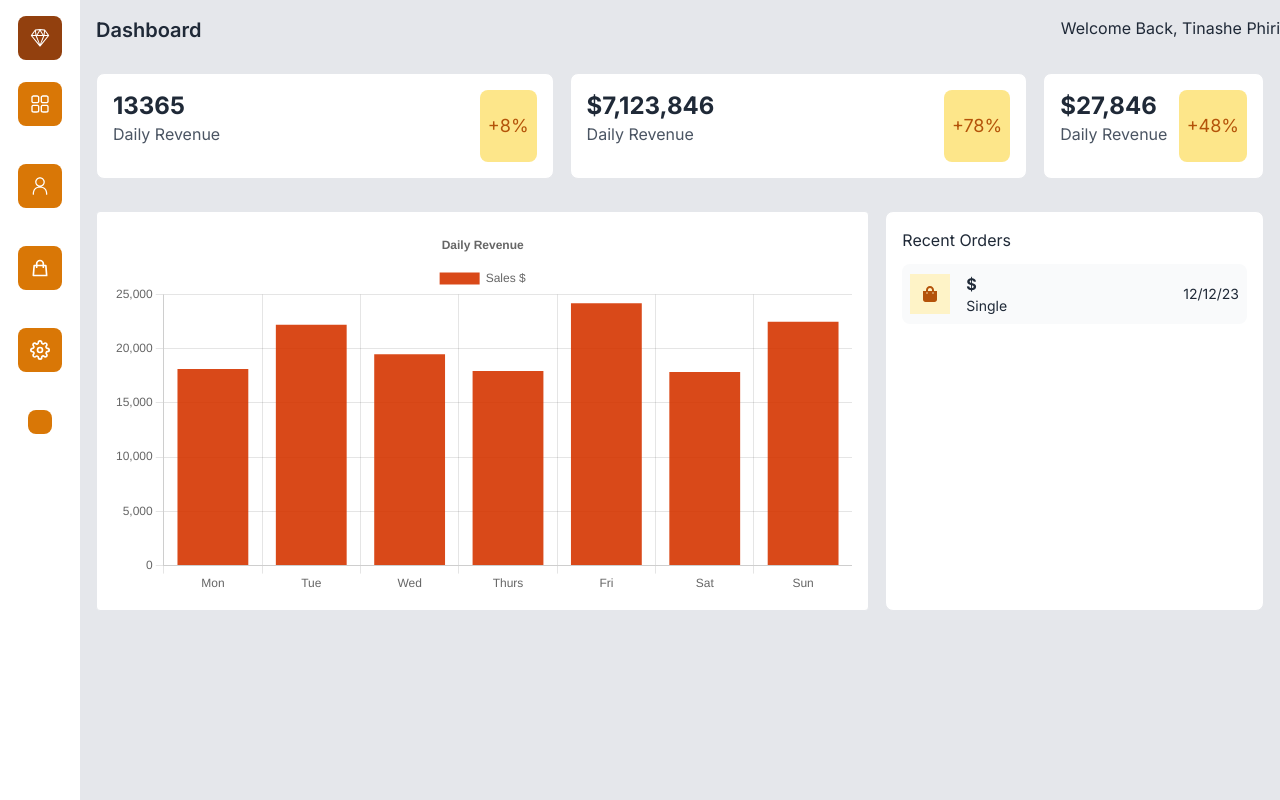
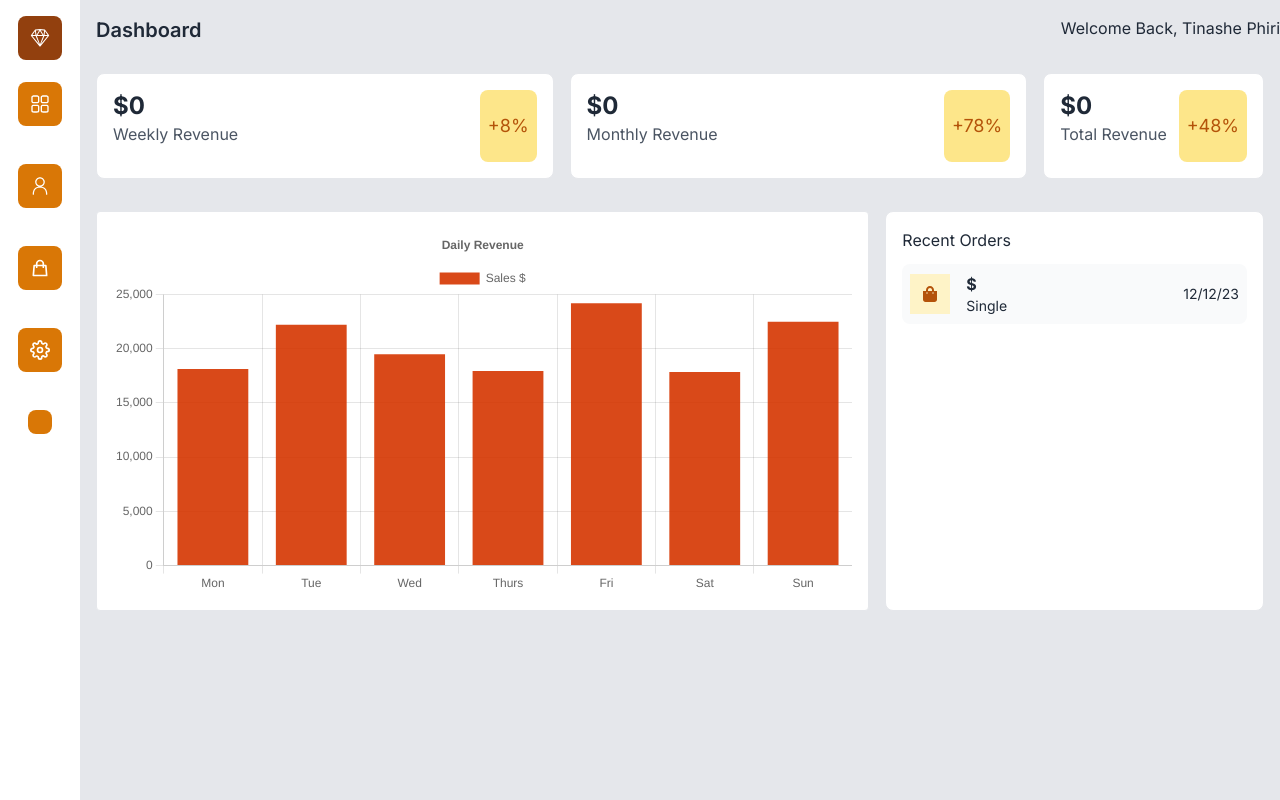
Before and after one commit to TinaTech-Developers/cfknya-resort, a Next.js app: page /dashboard/home in a window 1280 px wide. Built offline with nearby package versions, Linux system fonts and the light colour scheme; no server answers; the database is empty.

Commit message:
new updates

```diff
--- a/src/app/dashboard/components/TopCards.js
+++ b/src/app/dashboard/components/TopCards.js
@@ -1,28 +1,89 @@
-import React from "react";
+"use client";
+import React, { useState, useEffect } from "react";
 
-const getOrders = async () => {
-  try {
-    const res = await fetch("/api/orders", {
-      cache: "no-store",
-    });
-    if (!res.ok) {
-      throw new Error("failed to fetch data");
+export default function TopCards() {
+  const [reservations, setReservations] = useState([]);
+
+  useEffect(() => {
+    async function fetchData() {
+      try {
+        const response = await fetch("/api/reservations");
+        const reservations = await response.json();
+
+        if (Array.isArray(reservations.reservations)) {
+          setReservations(reservations.reservations);
+        } else {
+          console.log("Unexpected data structure:", reservations);
+        }
+      } catch (error) {
+        console.error("Error fetching data:", error);
+      }
     }
-    return res.json();
-  } catch (error) {
-    console.log("Error loading orders", error);
-  }
-};
+    fetchData();
+  }, []);
 
-export default async function TopCards() {
-  // const { orders } = await getOrders();  const price = orders.newPrice;
+  // revenue for seven days
+  const today = new Date();
+  const sevenDaysAgo = new Date(today);
+  sevenDaysAgo.setDate(today.getDate() - 7);
+
+  const weekly = (Array.isArray(reservations) ? reservations : []).reduce(
+    (acc, current) => {
+      const createdAtDate = new Date(current.createdAt); // Use the createdAt field
+
+      console.log(`Created At: ${createdAtDate}, Total: ${current.total}`); // Debugging log
+
+      // Check if createdAtDate is a valid date
+      if (!isNaN(createdAtDate.getTime())) {
+        if (createdAtDate >= sevenDaysAgo && createdAtDate <= today) {
+          return acc + (parseFloat(current.total) || 0); // Ensure total is treated as a number
+        }
+      } else {
+        console.warn(`Invalid date for reservation: ${current.createdAt}`); // Warning for invalid dates
+      }
+
+      return acc;
+    },
+    0
+  );
+
+  // revenue for month agoo
+  const monthAgo = new Date(today);
+  monthAgo.setMonth(today.getDate() - 30);
+  const monthly = (Array.isArray(reservations) ? reservations : []).reduce(
+    (acc, current) => {
+      const createdAtDate = new Date(current.createdAt); // Use the createdAt field
+
+      console.log(`Created At: ${createdAtDate}, Total: ${current.total}`); // Debugging log
+
+      // Check if createdAtDate is a valid date
+      if (!isNaN(createdAtDate.getTime())) {
+        if (createdAtDate >= monthAgo && createdAtDate <= today) {
+          return acc + (parseFloat(current.total) || 0); // Ensure total is treated as a number
+        }
+      } else {
+        console.warn(`Invalid date for reservation: ${current.createdAt}`); // Warning for invalid dates
+      }
+
+      return acc;
+    },
+    0
+  );
+
+  console.log(`Total for the last 30 days: ${monthly}`); // Output the final totareservations
+
+  // total revenue
+  const allTotal = (Array.isArray(reservations) ? reservations : []).reduce(
+    (acc, current) => acc + (current.total || 0),
+    0
+  );
 
   return (
     <div className="grid lg:grid-cols-5 gap-4 p-4 mt-10">
       <div className=" lg:col-span-2 col-span-1 bg-white flex justify-between w-full border p-4 rounded-lg">
         <div className="flex flex-col w-full pb-4">
-          <p className="text-2xl font-bold">13365</p>
-          <p className="text-gray-600">Daily Revenue</p>
+          <p className="text-2xl font-bold">${weekly}</p>
+          <p className="text-gray-600">Weekly Revenue</p>
         </div>
         <p className="bg-amber-200 flex justify-center items-center p-2 rounded-lg">
           <span className="text-amber-700 text-lg">+8%</span>
@@ -30,8 +91,8 @@ export default async function TopCards() {
       </div>
       <div className=" lg:col-span-2 col-span-1 bg-white flex justify-between w-full border p-4 rounded-lg">
         <div className="flex flex-col w-full pb-4">
-          <p className="text-2xl font-bold">$7,123,846</p>
-          <p className="text-gray-600">Daily Revenue</p>
+          <p className="text-2xl font-bold">${monthly}</p>
+          <p className="text-gray-600">Monthly Revenue</p>
         </div>
         <p className="bg-amber-200 flex justify-center items-center p-2 rounded-lg">
           <span className="text-amber-700 text-lg">+78%</span>
@@ -39,8 +100,8 @@ export default async function TopCards() {
       </div>
       <div className="bg-white flex justify-between w-full border p-4 rounded-lg">
         <div className="flex flex-col w-full pb-4">
-          <p className="text-2xl font-bold">$27,846</p>
-          <p className="text-gray-600">Daily Revenue</p>
+          <p className="text-2xl font-bold">${allTotal}</p>
+          <p className="text-gray-600">Total Revenue</p>
         </div>
         <p className="bg-amber-200 flex justify-center items-center p-2 rounded-lg">
           <span className="text-amber-700 text-lg">+48%</span>
--- a/src/components/EditRoomDetails.jsx
+++ b/src/components/EditRoomDetails.jsx
@@ -34,6 +34,20 @@ function EditRoomDetails({ id, name, price, imageUrl, description }) {
   const [difference, setDifference] = useState(null);
   let [total, setTotal] = useState("");
 
+  const reset = async () => {
+    setFullName("");
+    setSurname("");
+    setAddress("");
+    setCity("");
+    setCountry("");
+    setEmail("");
+    setArrivaldate("");
+    setDeptdate("");
+    setAdultsNo("");
+    setKidsNo("");
+    setDifference(null);
+    setTotal("");
+  };
   const handleBook = async (e) => {
     e.preventDefault();
 
@@ -53,7 +67,7 @@ function EditRoomDetails({ id, name, price, imageUrl, description }) {
       toast.error("Fill all fields");
       return;
     }
-    if (kidsNo + adultsNo > 6) {
+    if (Number(kidsNo) + Number(adultsNo) > 6) {
       toast.error("Our Apartments only accomodate 6 people or less");
       return;
     }
@@ -85,6 +99,7 @@ function EditRoomDetails({ id, name, price, imageUrl, description }) {
         toast.success(
           "Your Booking Was Successful, We will respond to your email"
         );
+        reset();
         calculateDifference();
       } else {
         const { message } = await res.json();
--- a/src/components/navbar.js
+++ b/src/components/navbar.js
@@ -1,4 +1,5 @@
 "use client";
+import Link from "next/link";
 import React, { useState } from "react";
 import { IoMdMenu, IoMdClose } from "react-icons/io";
 
@@ -12,11 +13,13 @@ function Navbar() {
   ];
 
   let [open, setOpen] = useState(false);
-
+  // [#06402B] bg
   return (
-    <div className="shadow-lg w-full fixed top-0 left-0 z-50 bg-[#06402B]">
+    <div className="shadow-lg w-full fixed top-0 left-0 z-50 bg-white">
       <div className="md:flex items-center justify-between bg- py-4  md:px-10 px-7 h-20 border-b-">
-        <h1 className="text-3xl font-bold text-amber-700">NOVU RESORT</h1>
+        <Link href={"/"} className="text-3xl font-bold text-green-900">
+          NOVU RESORT
+        </Link>
         <div
           onClick={() => setOpen(!open)}
           className="text-3xl absolute right-8 top-6 cursor-pointer md:hidden"
@@ -25,18 +28,15 @@ function Navbar() {
         </div>
         <ul
           className={`md:flex md:items-center md:pb-0 pb-4
-        absolute md:static bg-[#06402B]  x-[-1] left-0 w-full md:w-auto md:pl-0 pl-9 transition-all duration-500 ease-in ${
+        absolute md:static bg-white  x-[-1] left-0 w-full md:w-auto md:pl-0 pl-9 transition-all duration-500 ease-in ${
           open ? "top-20 opacity-100" : "top-[-490px]"
         } `}
         >
           {links.map((link) => (
             <li key={link.name} className="md:ml-8 text-base md:my-0 my-4">
-              <a
-                href={link.link}
-                className="text-white hover:text-amber-700 duration-400"
-              >
+              <a href={link.link} className="group text-green-900">
                 {link.name}
-                <span class="block max-w-0 group-hover:max-w-full transition-all duration-500 h-0.5 bg-blue-950"></span>
+                <span class="block max-w-0 group-hover:max-w-full transition-all duration-500 h-0.5 bg-green-900"></span>
               </a>
             </li>
           ))}
```
